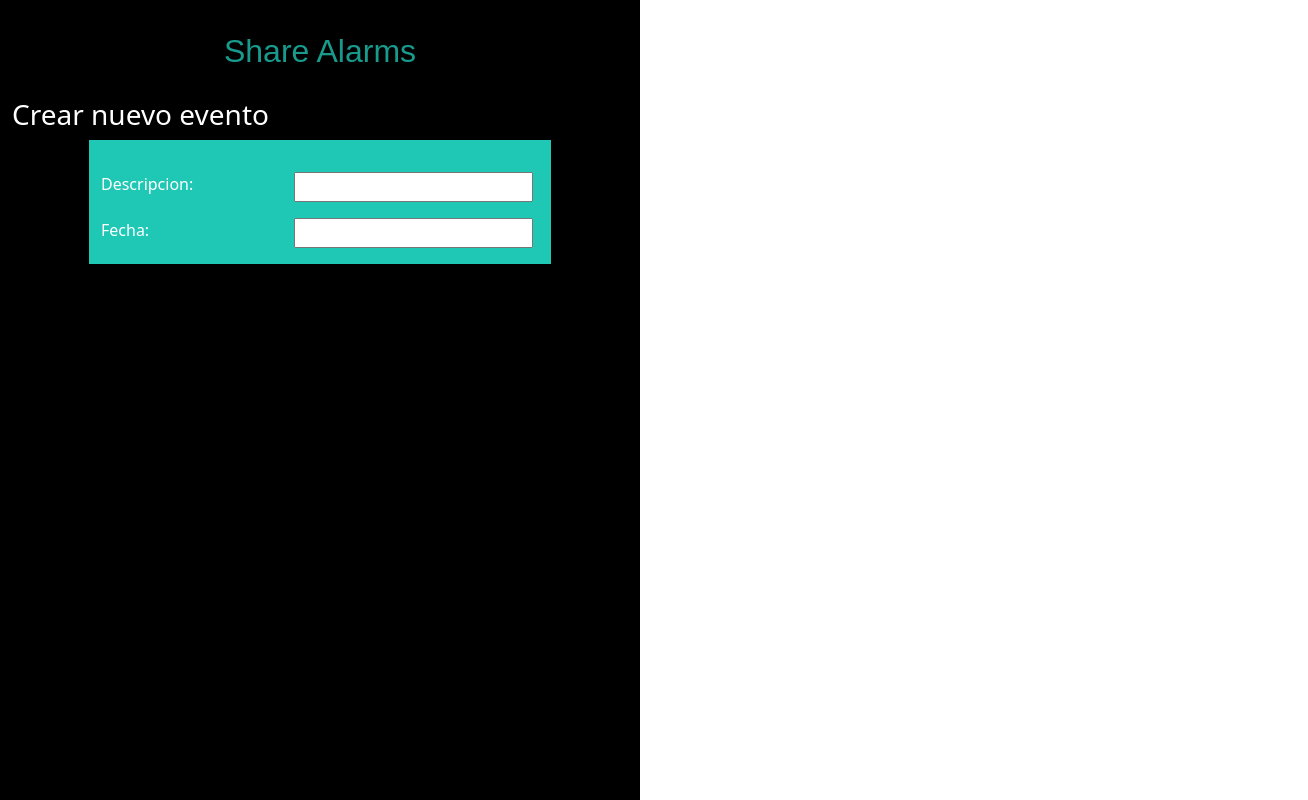
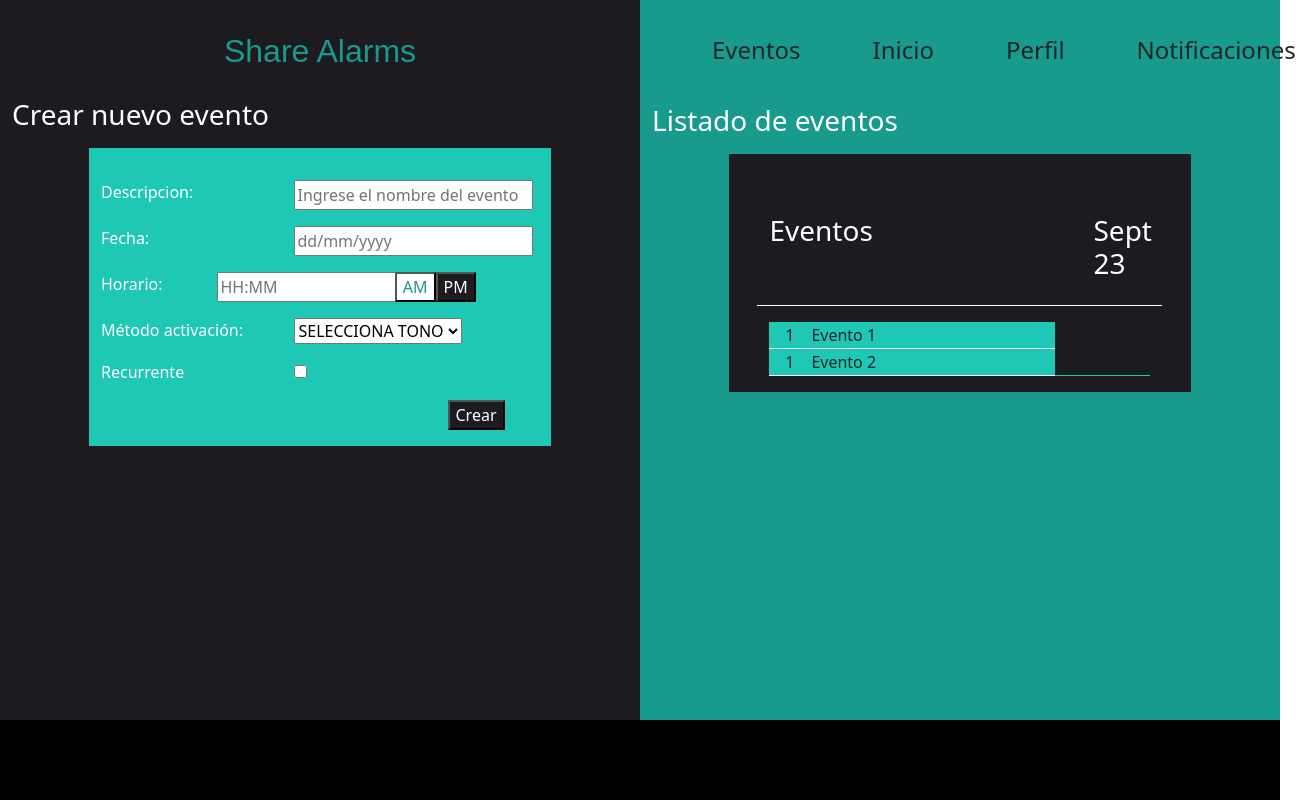
Before and after one commit to AndresFUlloa/share-alarms-web, an Angular app in the folder shareAlarms/: page / in a window 1280 px wide. Shown: the whole page, 1308 px wide, since content can reach past the window. Built offline with nearby package versions, Linux system fonts and the light colour scheme.

Commit message:
Listado agregado

```diff
--- a/shareAlarms/package.json
+++ b/shareAlarms/package.json
@@ -15,9 +15,11 @@
     "@angular/compiler": "^16.2.0",
     "@angular/core": "^16.2.0",
     "@angular/forms": "^16.2.0",
+    "@angular/material": "^16.2.5",
     "@angular/platform-browser": "16.2.6",
     "@angular/platform-browser-dynamic": "^16.2.0",
     "@angular/router": "^16.2.0",
+    "@material/web": "^1.0.0-pre.17",
     "bootstrap": "^5.3.2",
     "rxjs": "~7.8.0",
     "tslib": "^2.3.0",
--- a/shareAlarms/src/app/app.module.ts
+++ b/shareAlarms/src/app/app.module.ts
@@ -4,6 +4,7 @@ import { BrowserModule } from '@angular/platform-browser';
 import { AppRoutingModule } from './app-routing.module';
 import { AppComponent } from './app.component';
 import { EventModule } from './event/event.module';
+import { NavigationModule } from './navigation/navigation.module';
 
 @NgModule({
   declarations: [
@@ -12,7 +13,8 @@ import { EventModule } from './event/event.module';
   imports: [
     BrowserModule,
     AppRoutingModule,
-    EventModule
+    EventModule,
+    NavigationModule
   ],
   providers: [],
   bootstrap: [AppComponent]
--- a/shareAlarms/src/app/event/event-create/event-create.component.css
+++ b/shareAlarms/src/app/event/event-create/event-create.component.css
@@ -0,0 +1,16 @@
+#div-days{
+    display: none;
+}
+
+.circle {
+    width: 2em;
+    height: 2em;
+    border-radius: 50%;
+    background-color: var(--dark-grey);
+    color: var(--light-green);
+    display: flex;
+    justify-content: center;
+    align-items: center;
+    margin: 5px;
+    font-weight: bold;
+  }
--- a/shareAlarms/src/app/event/event-create/event-create.component.html
+++ b/shareAlarms/src/app/event/event-create/event-create.component.html
@@ -1,6 +1,6 @@
 <div class="container-fluid">
   <div class="row">
-    <div class="col-6 black-background">
+    <div class="col-6 dark-grey-background">
       <h2 class="green-darker-letter text-middle pacifico-letter">Share Alarms</h2>
       <h3 class="white-letter">Crear nuevo evento</h3>
       <div class="green-dark-background middle-square">
@@ -8,16 +8,107 @@
             <div class="container-fluid">
               <div class="row">
                 <div class="col-5">Descripcion:</div>
-                <div class="col-7"><input type="text" formControlName="description"></div>
+                <div class="col-7"><input type="text" formControlName="description" placeholder="Ingrese el nombre del evento"></div>
               </div>
               <div class="row">
                 <div class="col-5">Fecha:</div>
-                <div class="col-7"><input type="text" formControlName="date" pattern="^[0-9]{2}/[0-9]{2}/[1-2][0-9]{3}"></div>
+                <div class="col-7"><input type="text" formControlName="date" pattern="^[0-9]{2}/[0-9]{2}/[1-2][0-9]{3}" placeholder="dd/mm/yyyy"></div>
+              </div>
+              <div class="row">
+                <div class="col-3 white-letter">Horario:</div>
+                <div class="col-3"><input type="text" formControlName="time" pattern="^[0-2][0-9]:[0-5][0-9]" placeholder="HH:MM"></div>
+                <div class="col-3" style="text-align: right; padding: 0;">
+                  <input type="hidden" value="am">
+                  <button class="button-white" id="am-button">AM</button>
+                </div>
+                <div class="col-3" style="text-align: left; padding: 0;">
+                  <button class="button-dark" id="pm-button">PM</button>
+                </div>
+              </div>
+              <div class="row">
+                <div class="col-5">Método activación:</div>
+                <div class="col-7">
+                  <select formControlName="metodo">
+                    <option value="">SELECCIONA TONO</option>
+                    <option value="Voz 1">Voz 1</option>
+                    <option value="Ring Bell Tone">Ring Bell Tone</option>
+                    <option value="AC DC Tone">AC/DC Tone</option>
+                  </select>
+                </div>
+              </div>
+              <div class="row">
+                <div class="col-5">Recurrente</div>
+                <div class="col-7"><input type="checkbox" formControlName="recurrente" id="recurrente" (change)="cambiarRecurrente()"></div>
+              </div>
+              <div class="row" id="div-days">
+                <div class="col-3"></div>
+                <div class="col-1">
+                  <div class="circle">L</div>
+                </div>
+                <div class="col-1">
+                  <div class="circle">M</div>
+                </div>
+                <div class="col-1">
+                  <div class="circle">M</div>
+                </div>
+                <div class="col-1">
+                  <div class="circle">J</div>
+                </div>
+                <div class="col-1">
+                  <div class="circle">V</div>
+                </div>
+                <div class="col-1">
+                  <div class="circle">S</div>
+                </div>
+                <div class="col-1">
+                  <div class="circle">D</div>
+                </div>
+                <div class="col-2"></div>
+              </div>
+              <div class="row">
+                <div class="col-9"></div>
+                <div class="col-3">
+                  <button class="button-dark" type="submit">Crear</button>
+                </div>
               </div>
             </div>
         </form>
       </div>
     </div>
-    <div class="col-6"></div>
+    <div class="col-6 green-darker-background">
+      <app-navigation></app-navigation>
+      <h3 class="white-letter">Listado de eventos</h3>
+      <div class="dark-grey-background middle-square">
+        <div class="row">
+          <div class="col-1"></div>
+          <div class="col-8">
+            <h3 class="white-letter">Eventos</h3>
+          </div>
+          <div class="col-3">
+            <h3 class="white-letter">Sept 23</h3>
+          </div>
+        </div>
+        <div class="row">
+          <div class="col-1"></div>
+          <div class="col-10" style="border-bottom: 1px solid white;"></div>
+        </div>
+        <div class="row">
+          <div class="col-1"></div>
+          <div class="col-10">
+            <table class="green-dark-background" style="width: 100%;">
+              <tbody>
+                <tr *ngFor="let event of events">
+                  <td>1</td>
+                  <td>{{event.description}}</td>
+                  <td>
+                    <i class="icon-pencil green-dark-letter"></i>
+                  </td>
+                </tr>
+              </tbody>
+            </table>
+          </div>
+        </div>
+      </div>
+    </div>
   </div>
 </div>
--- a/shareAlarms/src/app/event/event-create/event-create.component.ts
+++ b/shareAlarms/src/app/event/event-create/event-create.component.ts
@@ -41,4 +41,15 @@ export class EventCreateComponent implements OnInit {
     }
   }
 
+  cambiarRecurrente(){
+    var checkBoxElement = document.getElementById('recurrente') as HTMLInputElement;
+    var divDays = document.getElementById('div-days') as HTMLDivElement;
+    if(checkBoxElement.checked){
+      divDays.style.display = "flex";
+    }
+    else {
+      divDays.style.display = "none";
+    }
+  }
+
 }
--- a/shareAlarms/src/app/event/event.module.ts
+++ b/shareAlarms/src/app/event/event.module.ts
@@ -2,10 +2,12 @@ import { NgModule } from '@angular/core';
 import { CommonModule } from '@angular/common';
 import { EventListComponent } from './event-list/event-list.component';
 import { EventCreateComponent } from './event-create/event-create.component';
+import { NavigationModule } from '../navigation/navigation.module';
 
 @NgModule({
   imports: [
-    CommonModule
+    CommonModule,
+    NavigationModule
   ],
   exports: [EventListComponent, EventCreateComponent],
   declarations: [EventListComponent, EventCreateComponent]
--- /dev/null
+++ b/shareAlarms/src/app/navigation/navigation.component.css
@@ -0,0 +1,11 @@
+nav > ul li {
+    margin-left: 2em;
+    font-size: 1.5em;
+    margin-top: 1em;
+    padding-left: 0.5em;
+    padding-right: 0.5em;
+}
+
+.green-darker-background #first-li{
+    color: white;
+}
--- /dev/null
+++ b/shareAlarms/src/app/navigation/navigation.component.html
@@ -0,0 +1,8 @@
+<nav class="navbar navbar-expand-lg">
+  <ul class="margin-middle navbar-nav">
+    <li id="first-li">Eventos</li>
+    <li>Inicio</li>
+    <li>Perfil</li>
+    <li>Notificaciones</li>
+  </ul>
+</nav>
--- /dev/null
+++ b/shareAlarms/src/app/navigation/navigation.component.ts
@@ -0,0 +1,15 @@
+import { Component, OnInit } from '@angular/core';
+
+@Component({
+  selector: 'app-navigation',
+  templateUrl: './navigation.component.html',
+  styleUrls: ['./navigation.component.css']
+})
+export class NavigationComponent implements OnInit {
+
+  constructor() { }
+
+  ngOnInit() {
+  }
+
+}
--- a/shareAlarms/src/index.html
+++ b/shareAlarms/src/index.html
@@ -8,6 +8,9 @@
   <link rel="icon" type="image/x-icon" href="favicon.ico">
 </head>
 <body>
-  <app-root></app-root>
+  <div class="app-container">
+    <app-root></app-root>
+  </div>
+  <footer></footer>
 </body>
 </html>
--- a/shareAlarms/src/styles.css
+++ b/shareAlarms/src/styles.css
@@ -1,5 +1,31 @@
+:root {
+    --darkest-green: #0A433D;
+    --darker-green: #189B8D;
+    --dark-green: #1FC7B5;
+    --light-green: #2ADECB;
+    --lighter-green: #47E3D2;
+
+    --darker-grey: #000000;
+    --dark-grey: #1D1B20;
+    --light-grey: #322F35;
+    --lighter-grey: #48464C;
+    --lightest-grey: #AEA9B1;
+
+    --almost-white: #F5EFF7;
+    --white-color: #FFFFFF;
+
+    --yellow-color: #FFC107;
+}
+
+
 h2, h3 {
     margin-top: 1em;
+}
+
+i{
+    display: flex;
+    width: 1.5em;
+    height: 1.5em;
 }
 
 .pacifico-letter {
@@ -10,16 +36,29 @@ div, body, html{
     height: 100%;
 }
 
+footer{
+    height: 10%;
+    background-color: var(--darker-grey);
+}
+
+.app-container{
+    height: 90%;
+}
+
 .green-darker-background {
-    background-color: #189B8D;
+    background-color: var(--darker-green);
 }
 
 .green-darker-letter {
-    color: #189B8D;
+    color: var(--darker-green);
+}
+
+.green-dark-letter {
+    color: var(--dark-green);
 }
 
 .green-dark-background {
-    background-color: #1FC7B5;
+    background-color: var(--dark-green);
 }
 
 .margin-middle {
@@ -31,33 +70,32 @@ div, body, html{
     text-align: center;
 }
 
-
-
-.black-background {
-    background-color: black;
+.dark-grey-background {
+    background-color: var(--dark-grey);
 }
 
 .white-letter {
-    color: white;
+    color: var(--white-color);
 }
 
 table tr td:nth-child(1){
-    text-align: right;
+    text-align: center;
 }
 
-table.green-background tr{
+table.green-dark-background tr td:nth-child(1), table.green-dark-background tr td:nth-child(2){
     border-collapse: collapse;
-    border-bottom: 1px solid white
+    border-bottom: 1px solid var(--white-color)
 }
 
-table.green-background tr td:nth-child(3){
-    background-color: black;
+table.green-dark-background tr td:nth-child(3){
+    background-color: var(--dark-grey);
 }
 
 .middle-square {
     width: 75%;
     margin-left: auto;
     margin-right: auto;
+    margin-top: 1em;
     height: auto;
     padding-top: 1em;
     padding-bottom: 1em;
@@ -68,5 +106,15 @@ table.green-background tr td:nth-child(3){
 }
 
 .middle-square div.col-5 {
+    color: var(--white-color);
+}
+
+.button-white {
+    background-color: white;
+    color: var(--darker-green);
+}
+
+.button-dark {
+    background-color: var(--dark-grey);
     color: white;
 }
```
Also changed, not shown: shareAlarms/src/app/navigation/navigation.module.ts (added, +12 -0 lines), 1 other file (tests, documents, lock files or other folders).
